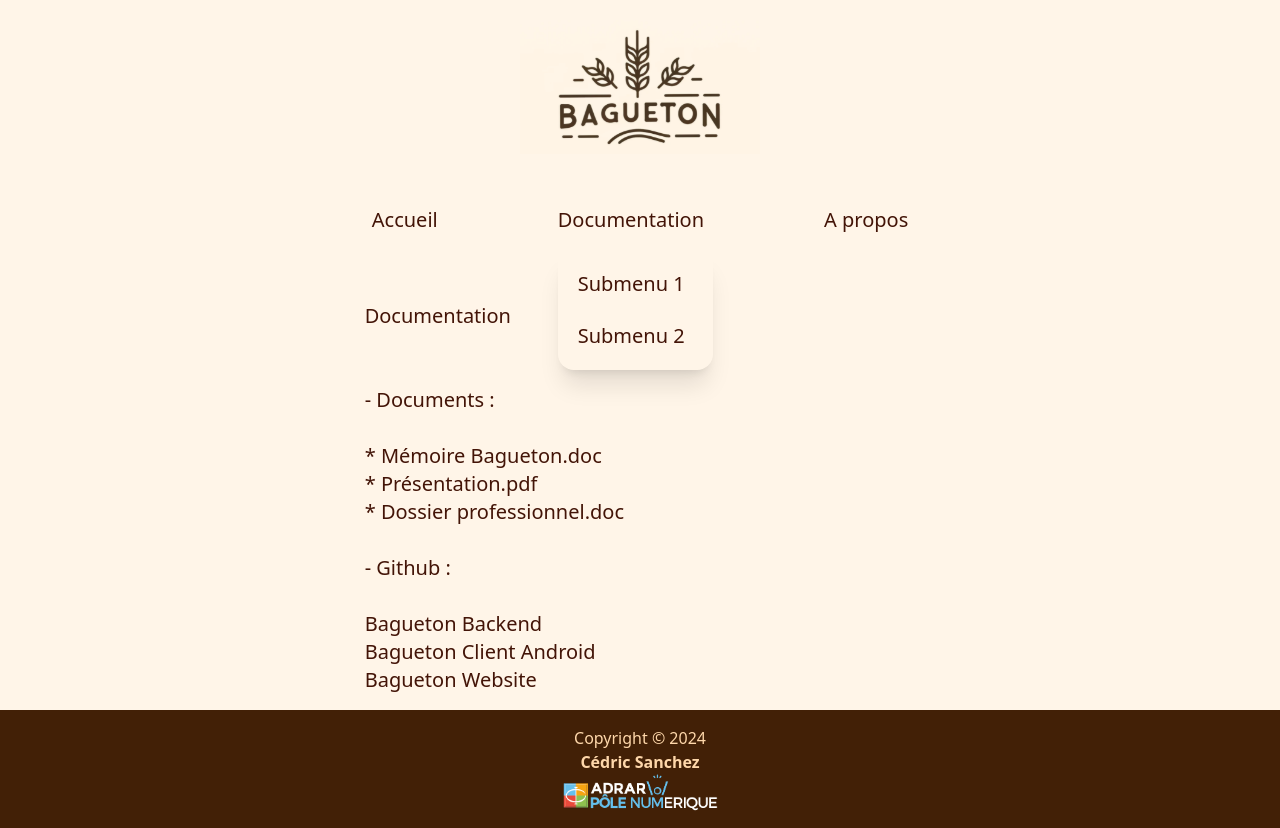
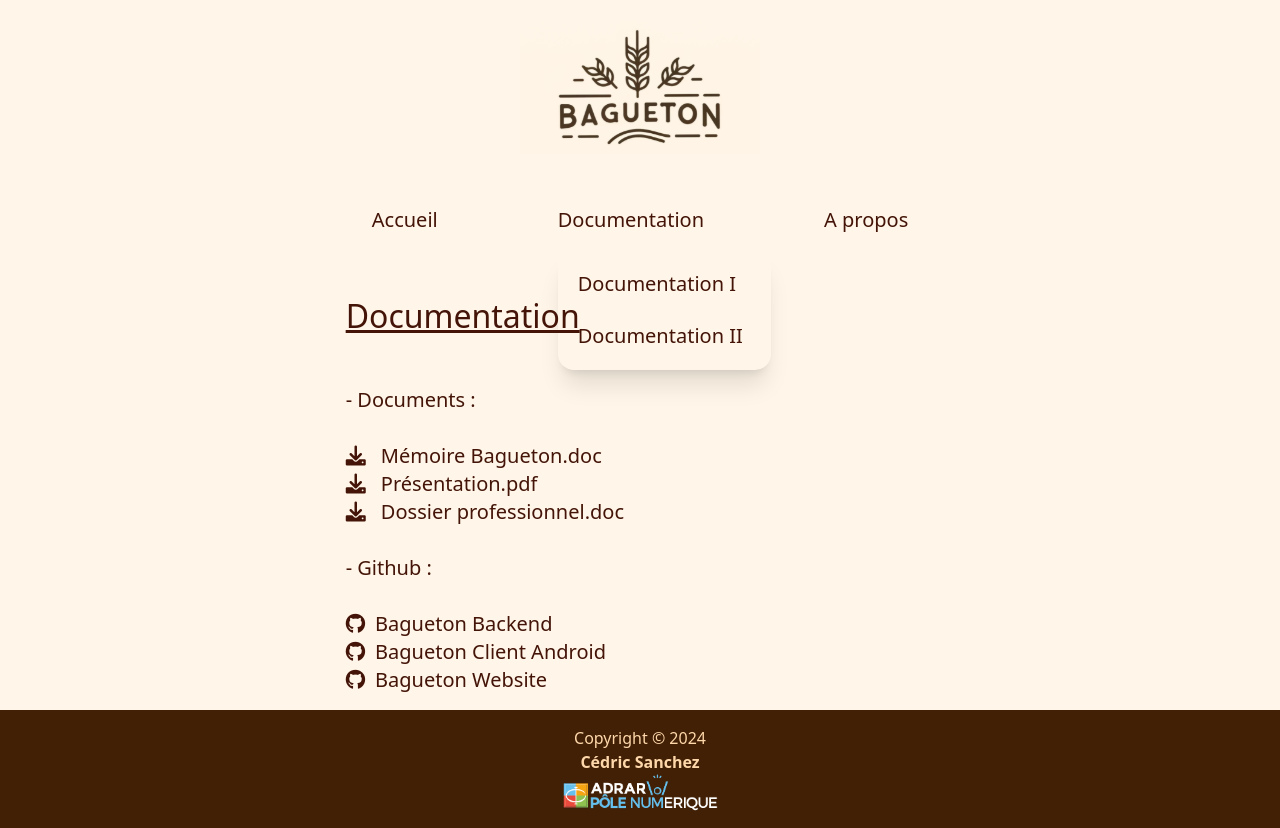
Before and after one commit to CedricSanchezGithub/Bagueton_Website, a React (Create React App) app: page /documentation in a window 1280 px wide. Both pictures are taken after a click on the heading "Documentation". Built offline with nearby package versions, Linux system fonts and the light colour scheme.

Commit message:
reprise en main du siteweb

```diff
--- a/public/index.html
+++ b/public/index.html
@@ -9,6 +9,7 @@
   <meta name="description" content="Bagueton
   Une application intuitive, pour tout artisants boulangers, pâtissiers, chocolatiers... Soucieux de gagner en productivité." />
   <link href="https://unpkg.com/aos@2.3.1/dist/aos.css" rel="stylesheet">
+  <link rel="stylesheet" href="https://cdnjs.cloudflare.com/ajax/libs/font-awesome/6.0.0-beta3/css/all.min.css">
   <title>Bagueton, l'appli' pratique</title>
 </head>
 
--- a/src/components/Article.js
+++ b/src/components/Article.js
@@ -1,12 +1,13 @@
 import React from 'react';
+import Header from "./Header";
+import Footer from "./Footer";
 
-export default function Article({ text, imagePath, altText, background, height }) {
+export default function Article({ text, background, height }) {
     return (
-        <div className={`section flex ${background} ${height}`}>
-            <p>
-                <img src={imagePath} alt={altText} className="w-md" data-aos="zoom-out-left"/>
-                {text}
-            </p>
+        <div className={`article ${background} ${height} bg-[#FFF5E8] flex flex-col justify-between`} style={{ minHeight: '100vh' }}>
+            <Header />
+            {text}
+            <Footer />
         </div>
     );
 }
--- a/src/components/Nav.js
+++ b/src/components/Nav.js
@@ -34,8 +34,8 @@ export default function Nav() {
                                 <details>
                                     <summary>Documentation</summary>
                                     <ul className=" bg-transparent">
-                                        <li><NavLink to='/documentation' className={"hover:bg-[#EBD5B8] p-5 py-3 rounded-lg"}>Submenu 1</NavLink></li>
-                                        <li><NavLink to='/documentation' className={"hover:bg-[#EBD5B8] p-5 py-3 rounded-lg"}>Submenu 2</NavLink></li>
+                                        <li><NavLink to='/documentation' className={"hover:bg-[#EBD5B8] p-5 py-3 rounded-lg"}>Documentation I</NavLink></li>
+                                        <li><NavLink to='/documentation' className={"hover:bg-[#EBD5B8] p-5 py-3 rounded-lg"}>Documentation II</NavLink></li>
                                     </ul>
                                 </details>
                             </li>
--- a/src/pages/About.js
+++ b/src/pages/About.js
@@ -1,29 +1,21 @@
 import React from 'react'
-import Header from '../components/Header'
-import Footer from '../components/Footer'
-import Section from '../components/Section'
 import Article from "../components/Article";
 
 export default function About() {
     return (
-        <div>
-
-
-            <Header />
-
+        <div style={{ minHeight: '100vh' }} className={'flex flex-col'}>
             <Article
-                style={{ display: "block" }}
+                className={"justify-center"}
+                background={`bg-[#FFF5E8]`}
                 text={
-
-                    <div>
-                        <h1>A propos</h1>
+                    <div className="text-orange-950 max-w-2xl mx-auto bg-[#FFF5E8] p-5">
+                        <h1 style={{ fontSize: '2rem', padding: '20px 0', textDecorationLine: 'underline' }}>A propos</h1>
                         <p>
-                            Bienvenue sur "Bagueton", mon application de fin d'études en développement web et mobile.<br/>
-
+                        Bienvenue sur "Bagueton", mon application de fin d'études en développement web et mobile.<br/>
                             "Bagueton" est le résultat de mon apprentissage en Kotlin, Java, Android, backend, frontend et design.
                             Je présenterai cette application comme projet final pour l'obtention de mon diplôme en juillet
                             2024.<br/>
-                            C'est une application de recette conçu par un ancien boulanger, Cédric Sanchez, soucieux de lier son exeperience avec le développement web.<br />
+                            C'est une application de recette conçu par moi, un ancien boulanger, Cédric Sanchez, soucieux de lier son exeperience avec le développement web.<br />
                             Je vous invite à découvrir les fonctionnalités de "Bagueton" et à me contacter pour toute question ou
                             commentaire. Le code est disponible sur github, dans la section documentations.<br/>
                             Je continuerai de mettre à jour l'application tant que possible, s'il peut servir à quelqu'un.
@@ -33,9 +25,6 @@ export default function About() {
                     </div>
                 }
             />
-            <Footer />
-
-
         </div>
     )
 }
--- a/src/pages/Documentation.js
+++ b/src/pages/Documentation.js
@@ -5,31 +5,34 @@ import Footer from '../components/Footer'
 
 export default function Documentation() {
     return (
-        <div className={"h-screen"}>
+            <div className={"h-screen bg-[#FFF5E8] flex flex-col justify-between"}>
             <Header/>
             <Section
                 className={"h-1"}
                 background={`bg-[#FFF5E8]`}
                 text={
                     <div>
-                        <h1>Documentation</h1>
+                        <h1 style={{ fontSize: "2rem", textDecorationLine: 'underline'}}>Documentation</h1>
                         <br/>
                         <br/>
                         <h2>- Documents :</h2><br/>
-                        <a>* Mémoire Bagueton.doc</a> <br/>
-                        <a>* Présentation.pdf</a> <br/>
-                        <a>* Dossier professionnel.doc</a>
+                        <a><i class="fa-solid fa-download" style={{ padding: "0 10px 0 0"}}></i> Mémoire Bagueton.doc</a> <br/>
+                        <a><i class="fa-solid fa-download" style={{ padding: "0 10px 0 0"}}></i> Présentation.pdf</a> <br/>
+                        <a><i class="fa-solid fa-download" style={{ padding: "0 10px 0 0"}}></i> Dossier professionnel.doc</a>
                         <br/>
                         <br/>
                         <h2>- Github :</h2><br/>
-                            <a href={"https://github.com/CedricSanchezGithub/Bagueton_API"}>Bagueton Backend</a><br/>
-                        <a href={"https://github.com/CedricSanchezGithub/Bagueton_Client"}>Bagueton Client
+                        <a href={"https://github.com/CedricSanchezGithub/Bagueton_API"}> <i class="fa-brands fa-github" style={{ padding: "0 10px 0 0"}}></i>Bagueton
+                            Backend</a><br/>
+                        <a href={"https://github.com/CedricSanchezGithub/Bagueton_Client"}><i class="fa-brands fa-github" style={{ padding: "0 10px 0 0"}}></i>Bagueton
+                            Client
                             Android</a><br/>
-                        <a href={"https://github.com/CedricSanchezGithub/Bagueton_Website"}>Bagueton Website</a>
+                        <a href={"https://github.com/CedricSanchezGithub/Bagueton_Website"}><i class="fa-brands fa-github" style={{ padding: "0 10px 0 0"}}></i>Bagueton
+                            Website</a>
 
                     </div>
                 }/>
             <Footer />
-        </div>
+            </div>
     )
 }
--- a/src/pages/Home.js
+++ b/src/pages/Home.js
@@ -13,11 +13,10 @@ import img1 from "../img/img1.svg";
 export default function Home() {
   return (
     <div>
-
+        <div className={"h-screen bg-[#FFF5E8]"}>
         <Header />
         <Section
             background={`bg-[#FFF5E8]`}
-            height={`h-2/3`}
             text={
                 <div className="text-orange-950 items-center w-3/4 mx-auto bg-[#FFF5E8]">
                     <h1 className="font-bold">Bagueton</h1>
@@ -31,6 +30,7 @@ export default function Home() {
             imagePath={img1}
             altText={"Mockup"}
         />
+        </div>
       <Section
         height={`h-screen`}
         background={`bg-[#EBD5B8]`}
```
